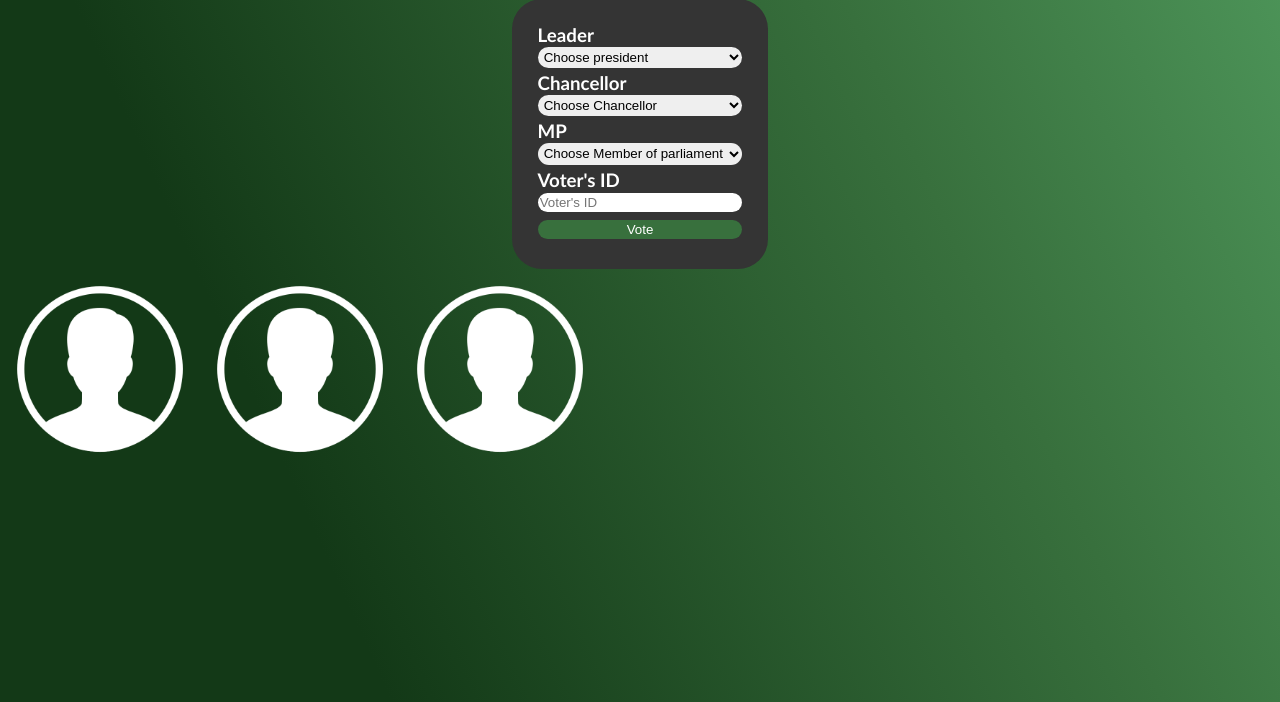
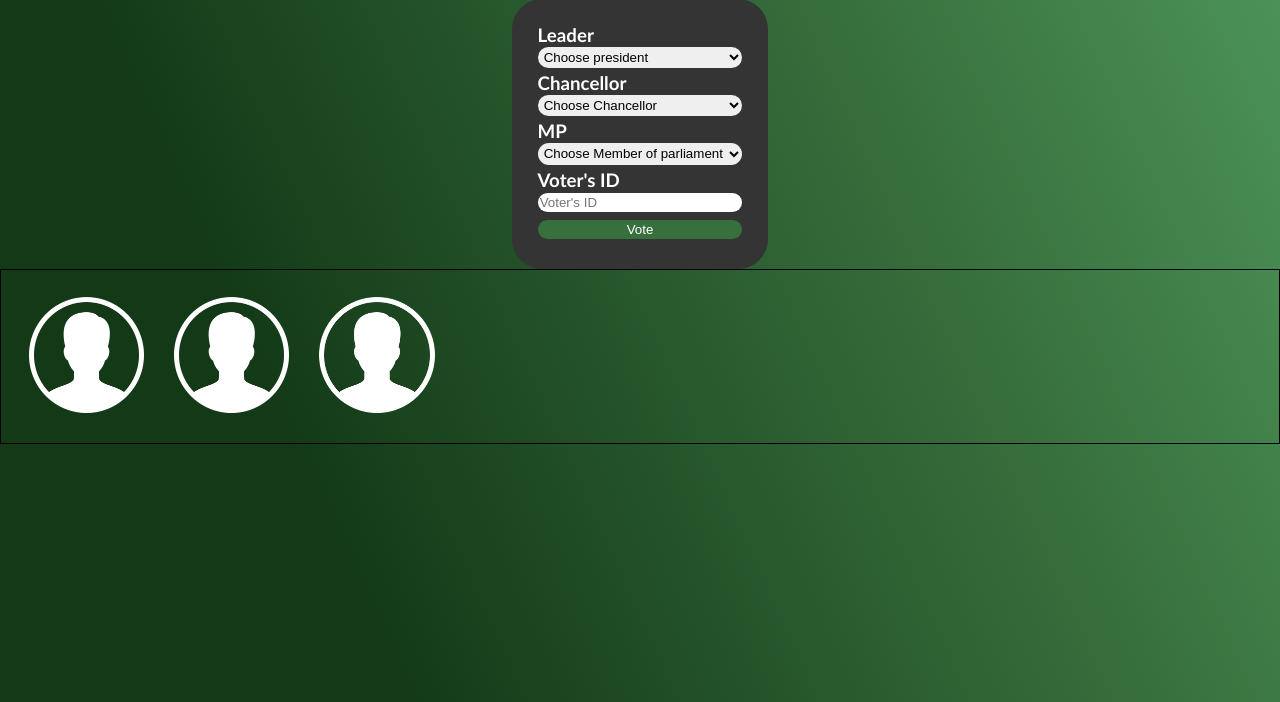
Before and after one commit to V014/votelani, a PHP site: page / in a window 1280 px wide. Shown: the part 74-776 px from the top of the page. Run offline with PHP 8.4, Linux system fonts and the light colour scheme.

Commit message:
removed overflow on image containers

```diff
--- a/css/style.css
+++ b/css/style.css
@@ -10,30 +10,6 @@ body {
     flex-direction: column;
     min-height: 100vh;
     color: white;
-}
-
-h1 {
-    font-size: 20px;
-    color: #ddd;
-}
-
-/* targets body content like paragraphs */
-.content {
-    /* text-align: center;  */
-    flex: 1;
-    padding-top: 2%;
-}
-
-.content h2 {
-    /* space out heading */
-    padding: 1%;
-}
-
-/* formats footer */
-footer {
-    text-align: center;
-    padding-top: 2%;
-    margin-top: auto;
 }
 
 /* Navigation bar */
@@ -123,6 +99,20 @@ footer {
     color: white;
 }
 
+/* targets body content like paragraphs */
+.content {
+    /* text-align: center;  */
+    flex: 1;
+    padding-top: 2%;
+}
+
+/* formats footer */
+footer {
+    text-align: center;
+    padding-top: 2%;
+    margin-top: auto;
+}
+
 /* form */
 form {
     background-color: #343434;
@@ -166,18 +156,19 @@ select {
 /* gallery styles */
 
 div.candidates {
+    border: black 1px solid;
+    padding: 1%;
+    overflow: hidden;
 
 }
 
 div.gallery {
     margin: 10px;
-    /* border: 1px solid #ccc; */
     float: left;
-    width: 180px;
+    width: 10%;
   }
 
 div.gallery:hover {
-    /* border: 1px solid #777; */
     /* adds smooth transition of zoom in effect */
     transition: ease-in 0.3s;
     /* adds effect to zoom in subject */
@@ -185,8 +176,7 @@ div.gallery:hover {
 }
 
 div.gallery img {
-    width: 100%;
-    height: auto;
+    max-width: 100%;
     border-radius: 100px;
 }
 
--- a/index.html
+++ b/index.html
@@ -91,6 +91,7 @@
       </div>
 
     </div> <!-- end of content -->
+
     <footer>
         Orbit Media All rights reserved &copy;2024
     </footer>
```
